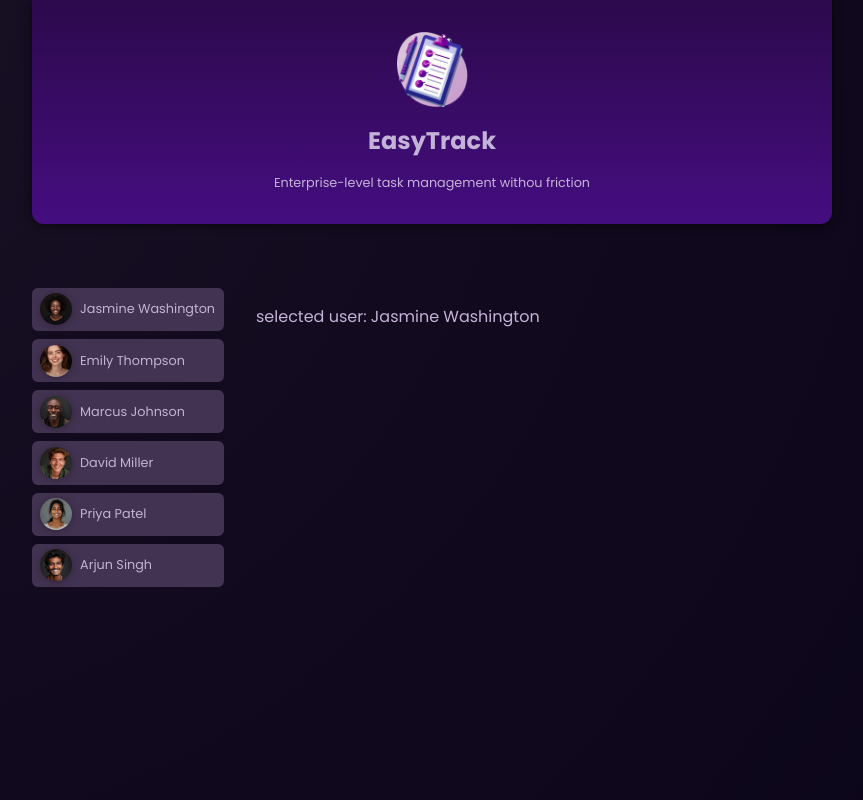
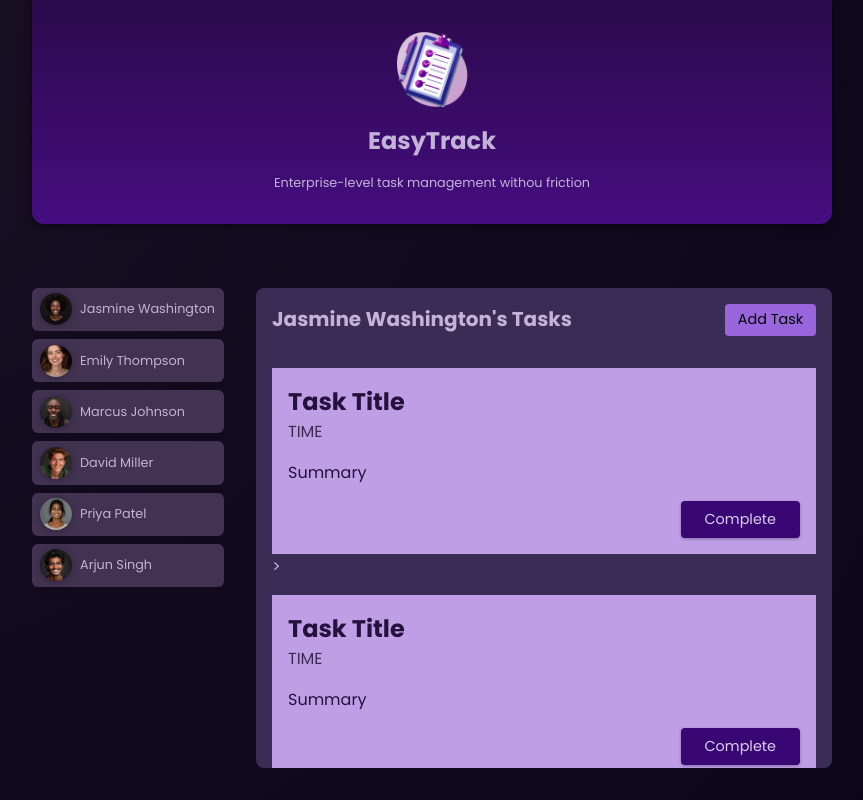
Before and after one commit to vojtechBobcik/Task_tracker_Bobcik, an Angular app: page / in a window 1280 px wide. Both pictures are taken after a click on the button "Jasmine Washington". Shown: the whole page, without its empty margins (208-1071 px from the left). Built offline with nearby package versions, Linux system fonts and the light colour scheme.

Commit message:
45 Add task and user components with styling; refactor tasks component to display task list

```diff
--- /dev/null
+++ b/src/app/tasks/task/task.component.css
@@ -0,0 +1,37 @@
+article {
+  padding: 1rem;
+  color: #25113d;
+  background-color: #bf9ee5;
+}
+
+h2 {
+  margin: 0;
+}
+
+time {
+  color: #3c2c50;
+}
+
+.actions {
+  text-align: right;
+  margin: 0;
+}
+
+.actions button {
+  font: inherit;
+  font-size: 0.9rem;
+  cursor: pointer;
+  background-color: #380774;
+  color: #decdf2;
+  border-radius: 4px;
+  padding: 0.5rem 1.5rem;
+  border: none;
+  box-shadow: 0 1px 3px rgba(0, 0, 0, 0.3);
+  transition: all 0.3s ease;
+}
+
+.actions button:hover,
+.actions button:active {
+  background-color: #4a0774;
+  box-shadow: 0 1px 6px rgba(0, 0, 0, 0.3);
+}
--- /dev/null
+++ b/src/app/tasks/task/task.component.html
@@ -0,0 +1,9 @@
+<article>
+  <h2>Task Title</h2>
+  <time> TIME </time>
+  <p>Summary</p>
+  <p class="actions">
+    <button>Complete</button>
+  </p>
+</article>
+>
--- a/src/app/tasks/tasks.component.css
+++ b/src/app/tasks/tasks.component.css
@@ -0,0 +1,63 @@
+#tasks {
+  padding: 1rem;
+  border-radius: 8px;
+  max-height: 60vh;
+  overflow: auto;
+  background-color: #3a2c54;
+}
+
+header {
+  display: flex;
+  justify-content: space-between;
+  align-items: flex-start;
+  margin-bottom: 2rem;
+  gap: 1rem;
+}
+
+h2 {
+  margin: 0;
+  font-size: 0.9rem;
+  width: 60%;
+  text-wrap: balance;
+}
+
+menu {
+  margin: 0;
+  padding: 0;
+}
+
+menu button {
+  font: inherit;
+  cursor: pointer;
+  background-color: #9965dd;
+  border-radius: 4px;
+  border: none;
+  padding: 0.35rem 0.8rem;
+  font-size: 0.9rem;
+}
+
+menu button:hover,
+menu button:active {
+  background-color: #a565dd;
+}
+
+ul {
+  list-style: none;
+  margin: 1rem 0;
+  padding: 0;
+  display: flex;
+  flex-direction: column;
+  gap: 1rem;
+  max-height: 50vh;
+  overflow: auto;
+}
+
+@media (min-width: 768px) {
+  h2 {
+    font-size: 1.25rem;
+  }
+
+  menu {
+    width: auto;
+  }
+}
--- a/src/app/tasks/tasks.component.html
+++ b/src/app/tasks/tasks.component.html
@@ -1 +1,14 @@
-<p>selected user: {{selectedUserName}}</p>
+<section id="tasks">
+  <header>
+    <h2>{{ selectedUserName }}'s Tasks</h2>
+    <menu>
+      <button>Add Task</button>
+    </menu>
+  </header>
+
+  <ul>
+    @for (i of [1, 2, 3]; track $index) {
+      <li><app-task /></li>
+    }
+  </ul>
+</section>
--- a/src/app/tasks/tasks.component.ts
+++ b/src/app/tasks/tasks.component.ts
@@ -1,8 +1,9 @@
 import { Component, Input } from '@angular/core';
+import { TaskComponent } from './task/task.component';
 
 @Component({
   selector: 'app-tasks',
-  imports: [],
+  imports: [TaskComponent],
   templateUrl: './tasks.component.html',
   styleUrl: './tasks.component.css',
 })
```
Also changed, not shown: src/app/tasks/task/task.component.ts (added, +11 -0 lines), src/app/user/user.component.ts (+1 -25 lines).
